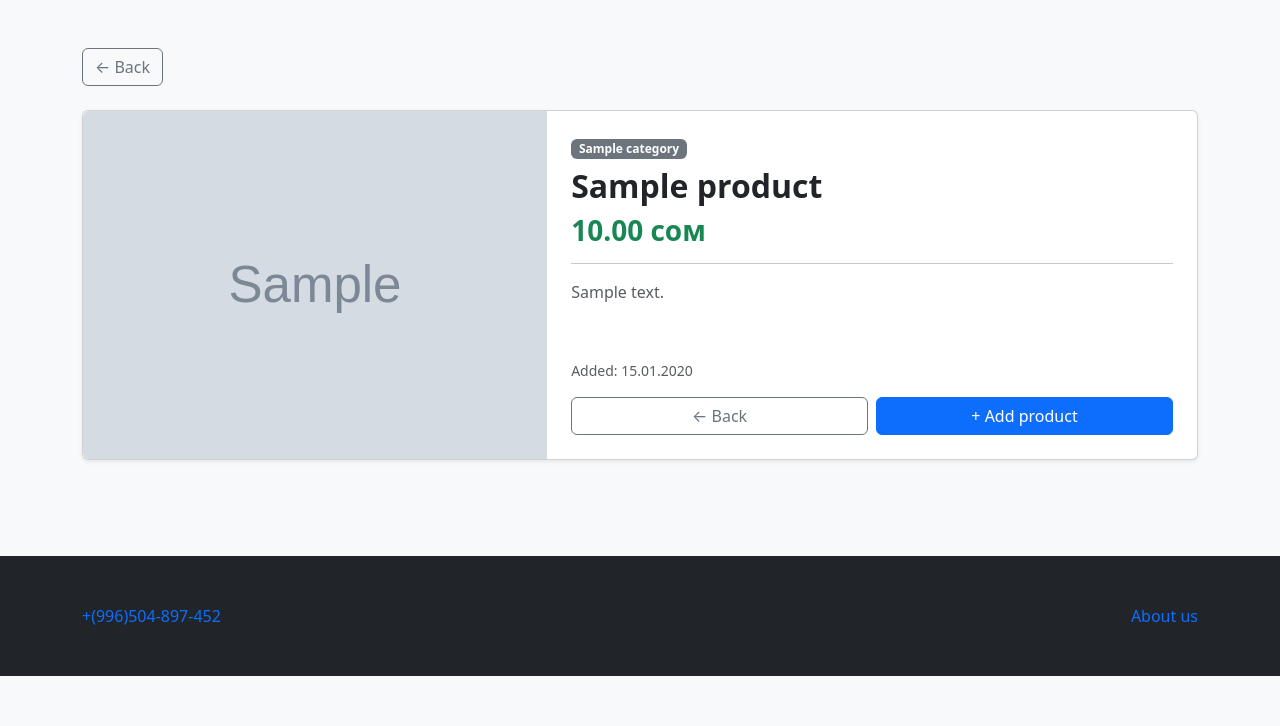
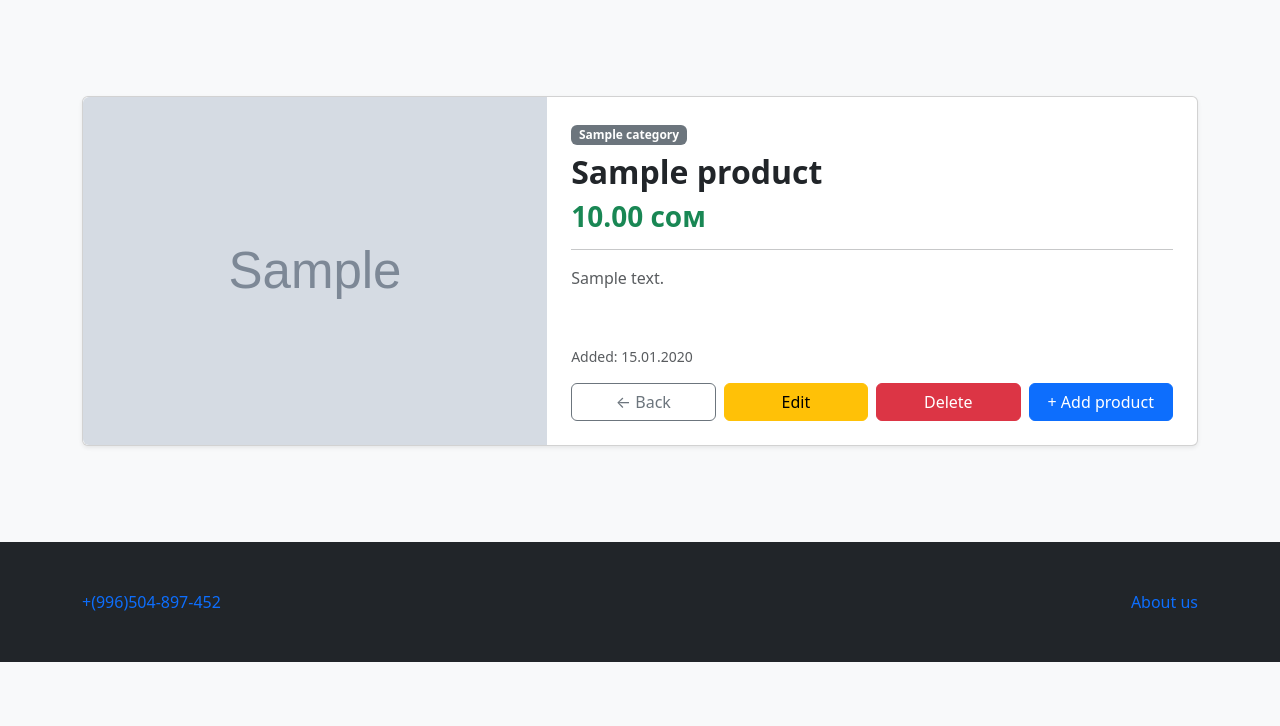
Before and after one commit to DodogeldievAmir1/hw_54_dodogeldiev_amir1, a Django app: page /products/1/ in a window 1280 px wide. Shown: the part 74-800 px from the top of the page. Run offline with Django 5.2, Linux system fonts and the light colour scheme; tables that the repository leaves empty hold one stand-in row (values such as "Sample post"); grey boxes marked "Sample" are stand-in pictures; parts of the project's set-up code (start-up, migrations or seed data) failed here and were passed over.

Commit message:
Добавил логику удаления и редактирования, добавил подтверждение для удаления, добавил новые пути, добавил кнопки удаления и редактирования на странице просмотра

```diff
--- a/source/product_shop/urls.py
+++ b/source/product_shop/urls.py
@@ -1,7 +1,6 @@
 from django.urls import path
 
-from .views import home_page, add_new_product, add_new_category, product_detail
-
+from .views import home_page, add_new_product, add_new_category, product_detail, update_product, delete_product
 
 urlpatterns = [
     path('', home_page, name='home_page'),
@@ -9,4 +8,6 @@ urlpatterns = [
     path('products/<int:pk>/', product_detail, name='detail'),
     path('products/add/', add_new_product, name='add'),
     path('categories/add/', add_new_category, name='add_category'),
+    path('products/<int:pk>/edit/', update_product, name='edit_product'),
+    path('products/<int:pk>/delete/', delete_product, name='delete_product'),
 ]
--- a/source/product_shop/views.py
+++ b/source/product_shop/views.py
@@ -19,7 +19,7 @@ def add_new_product(request):
         if form.is_valid():
             product = form.save()
             return redirect('detail', pk=product.pk)
-    return render(request, 'create_new_pos_product.html', {'form': form})
+    return render(request, 'product_form.html', {'form': form, 'title': 'Add product'})
 
 def add_new_category(request):
     form = CategoryForm()
@@ -35,3 +35,20 @@ def product_detail(request, pk):
     product = get_object_or_404(Product, pk=pk)
     context = {'product': product}
     return render(request, 'product_detail.html', context)
+
+def update_product(request, pk):
+    product = get_object_or_404(Product, pk=pk)
+    form = ProductForm(instance=product)
+    if request.method == 'POST':
+        form = ProductForm(request.POST, instance=product)
+        if form.is_valid():
+            form.save()
+            return redirect('detail', pk=product.pk)
+    return render(request, 'product_form.html', {'form': form})
+
+def delete_product(request, pk):
+    product = get_object_or_404(Product, pk=pk)
+    if request.method == 'POST':
+        product.delete()
+        return redirect('home_page')
+    return redirect('detail', pk=pk)
--- a/source/templates/product_detail.html
+++ b/source/templates/product_detail.html
@@ -1,9 +1,8 @@
 {% extends 'base.html' %}
 
 {% block content %}
-    <div class="bg-light py-5">
+    <div class="bg-light py-5 my-5">
         <div class="container">
-            <a href="{% url 'home_page' %}" class="btn btn-outline-secondary mb-4">← Back</a>
             <div class="card shadow-sm">
                 <div class="row g-0">
                     <div class="col-md-5">
@@ -24,7 +23,29 @@
                                 <p class="text-muted small">Added: {{ product.date|date:"d.m.Y" }}</p>
                                 <div class="d-flex gap-2">
                                     <a href="{% url 'home_page' %}" class="btn btn-outline-secondary w-50">← Back</a>
+                                    <a href="{% url 'edit_product' product.pk %}" class="btn btn-warning w-50">Edit</a>
+                                    <button class="btn btn-danger w-50" data-bs-toggle="modal" data-bs-target="#deleteModal">Delete</button>
                                     <a href="{% url 'add' %}" class="btn btn-primary w-50">+ Add product</a>
+                                </div>
+                                <div class="modal fade" id="deleteModal" tabindex="-1">
+                                    <div class="modal-dialog modal-dialog-centered">
+                                        <div class="modal-content">
+                                            <div class="modal-header">
+                                                <h5 class="modal-title">Confirm deletion</h5>
+                                                <button type="button" class="btn-close" data-bs-dismiss="modal"></button>
+                                            </div>
+                                            <div class="modal-body">
+                                                Are you sure you want to delete <strong>{{ product.title }}</strong>?
+                                            </div>
+                                            <div class="modal-footer">
+                                                <button type="button" class="btn btn-secondary" data-bs-dismiss="modal">Cancel</button>
+                                                <form method="post" action="{% url 'delete_product' product.pk %}">
+                                                    {% csrf_token %}
+                                                    <button type="submit" class="btn btn-danger">Yes, delete</button>
+                                                </form>
+                                            </div>
+                                        </div>
+                                    </div>
                                 </div>
                             </div>
                         </div>
```
Also changed, not shown: source/templates/product_form.html (added, +24 -0 lines).
